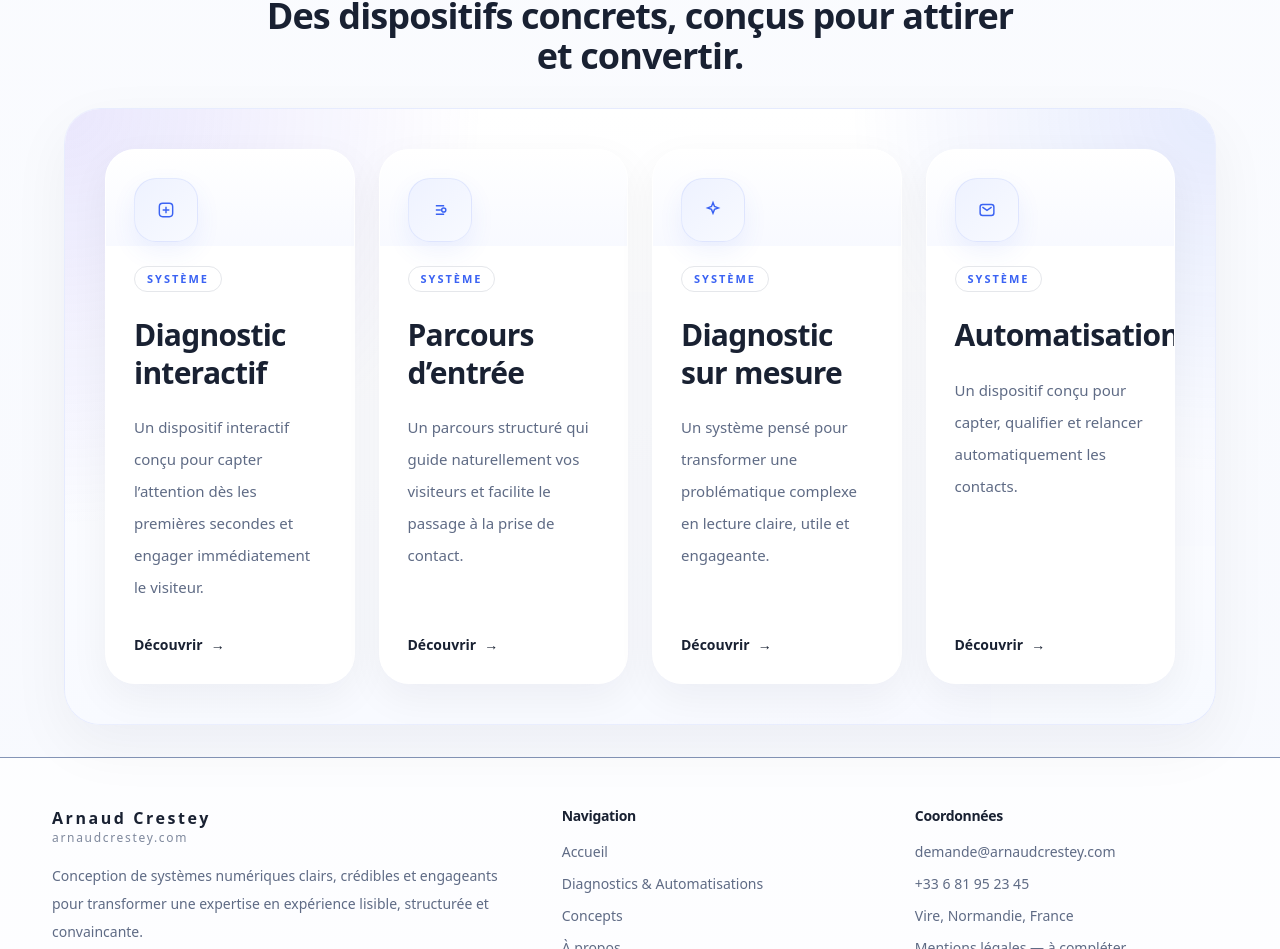
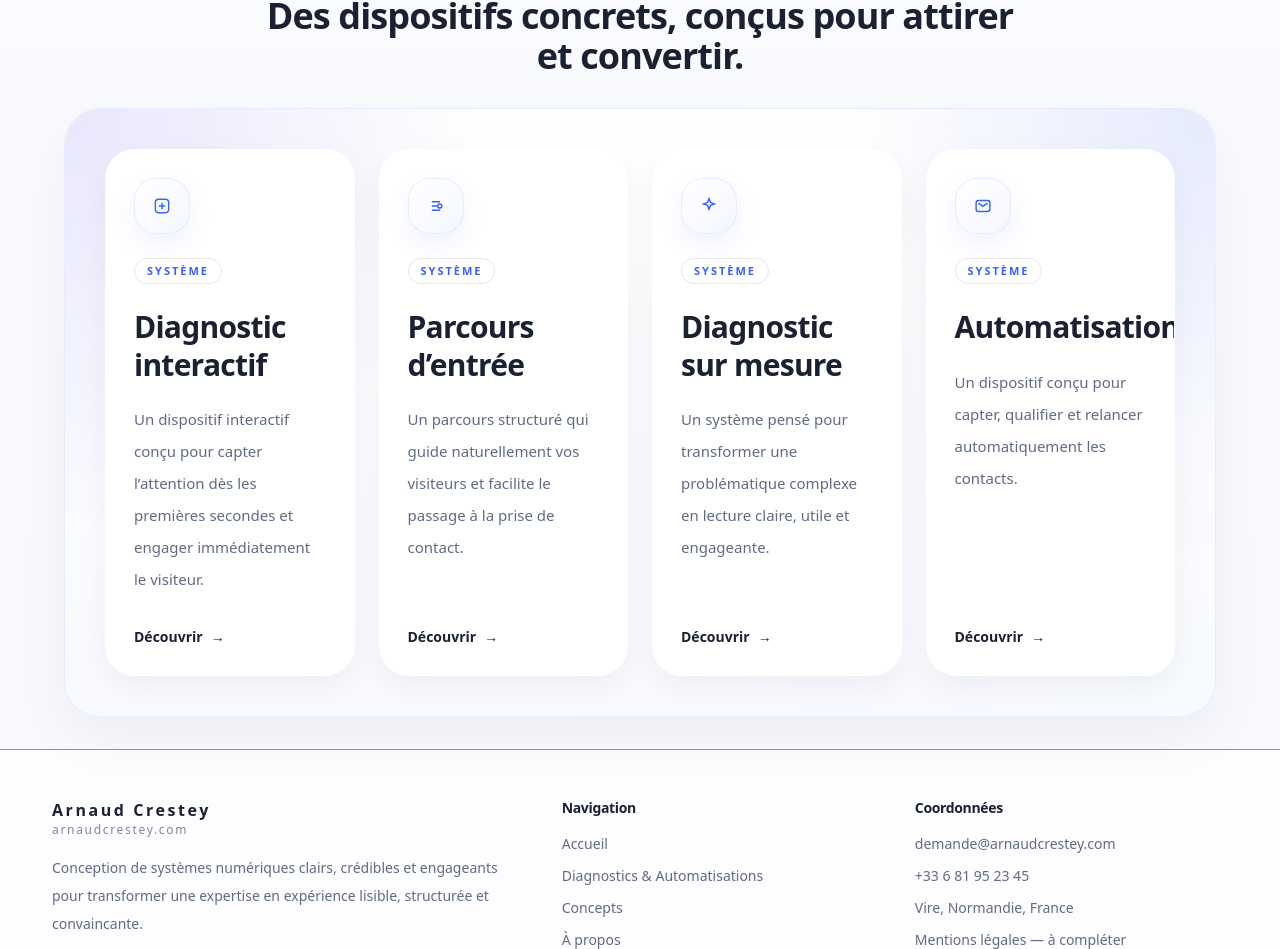
Before and after one commit to arnaudcrestey/portail-site-vitrine, a Next.js app: page / in a window 1280 px wide. Shown: the part 1946-2895 px from the top of the page. Built offline with nearby package versions, Linux system fonts and the light colour scheme.

Commit message:
Update cards.tsx

```diff
--- a/components/cards.tsx
+++ b/components/cards.tsx
@@ -31,12 +31,11 @@ export function UniverseCardView({ item }: { item: UniverseCard }) {
 export function DeviceCard({ item }: { item: DeviceExample }) {
   return (
     <Link href="/diagnostics-automatisations" className="block h-full">
-      <Surface className="group relative flex h-full flex-col justify-between overflow-hidden rounded-[30px] border border-slate-200/90 bg-white px-7 py-7 shadow-[0_14px_40px_rgba(15,23,42,0.05)] transition-all duration-300 ease-premium hover:-translate-y-1 hover:border-primary/20 hover:shadow-[0_24px_60px_rgba(15,23,42,0.08)]">
-        <div className="absolute inset-x-0 top-0 h-24 bg-gradient-to-b from-primary/6 to-transparent opacity-80" />
+      <Surface className="group relative flex h-full flex-col justify-between overflow-hidden rounded-[30px] border border-slate-200/90 bg-white px-7 py-7 shadow-[0_10px_30px_rgba(15,23,42,0.05)] transition-all duration-300 ease-premium hover:-translate-y-1 hover:border-primary/20 hover:shadow-[0_24px_60px_rgba(15,23,42,0.08)]">
         <div className="absolute -right-10 -top-10 h-28 w-28 rounded-full bg-primary/8 blur-3xl opacity-0 transition duration-300 group-hover:opacity-100" />
 
         <div className="relative">
-          <div className="flex h-16 w-16 items-center justify-center rounded-[22px] border border-primary/10 bg-gradient-to-br from-[#eef2ff] to-[#f8faff] shadow-[0_10px_24px_rgba(59,99,243,0.08)] transition duration-300 group-hover:scale-[1.03] group-hover:shadow-[0_16px_34px_rgba(59,99,243,0.12)]">
+          <div className="flex h-14 w-14 items-center justify-center rounded-[22px] border border-primary/10 bg-gradient-to-br from-white to-[#f5f7ff] shadow-[0_10px_24px_rgba(59,99,243,0.08)] transition duration-300 group-hover:scale-[1.03] group-hover:shadow-[0_16px_34px_rgba(59,99,243,0.12)]">
             <DeviceIcon type={item.icon} />
           </div>
 
```
